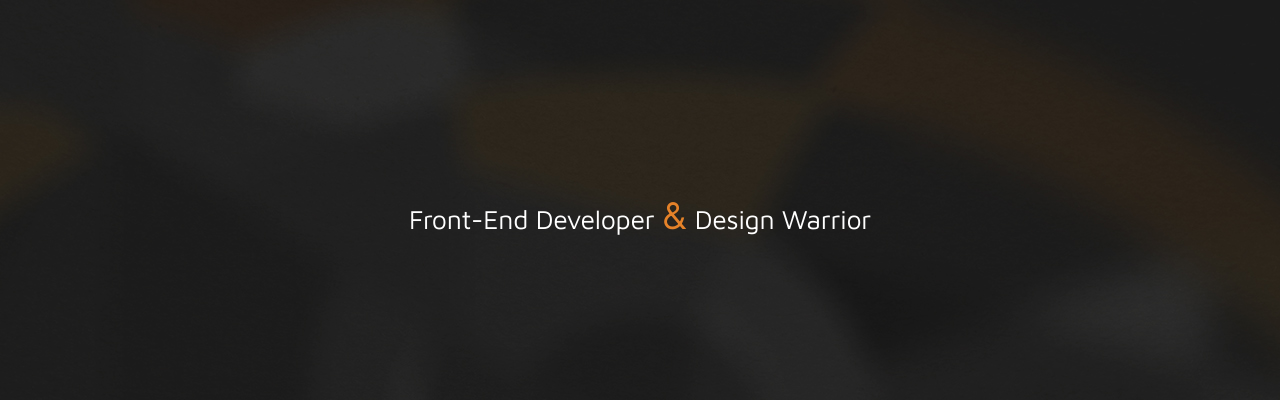
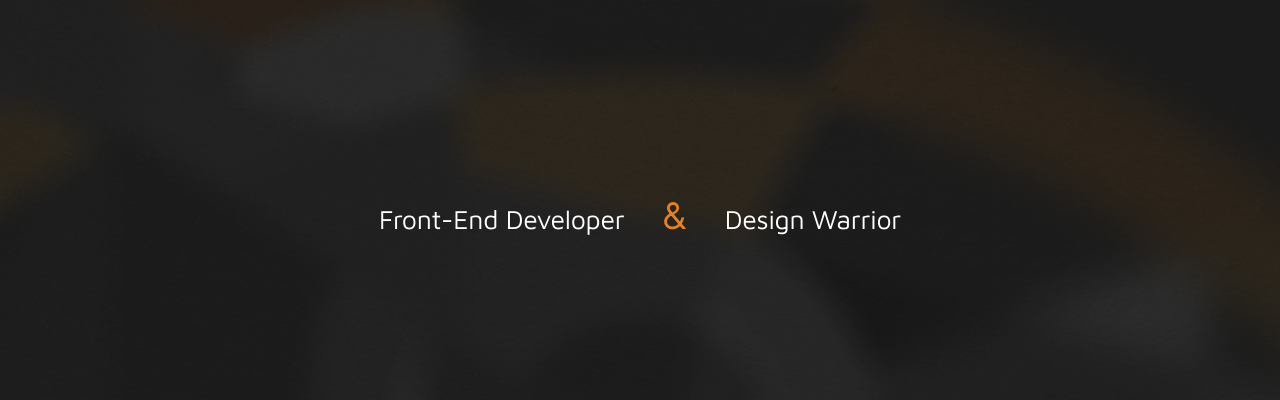
Before and after one commit to jgollner/jgollner.github.io, a Jekyll site: the page built from index.html, in a window 1280 px wide. Shown: the top 400 px of the page. Built offline with Jekyll 4.4.1, drawn with Linux system fonts in a browser that asks for light colours; some web fonts are replaced; Markdown is read by kramdown in place of the engine named in the settings.

Commit message:
hjk. paddding

```diff
--- a/css/general.css
+++ b/css/general.css
@@ -71,6 +71,7 @@ b {
 	letter-spacing: -.01em;
 	color:#e58229;
 	line-height: .1em;
+	padding:0 30px;
 
 }
 
```
